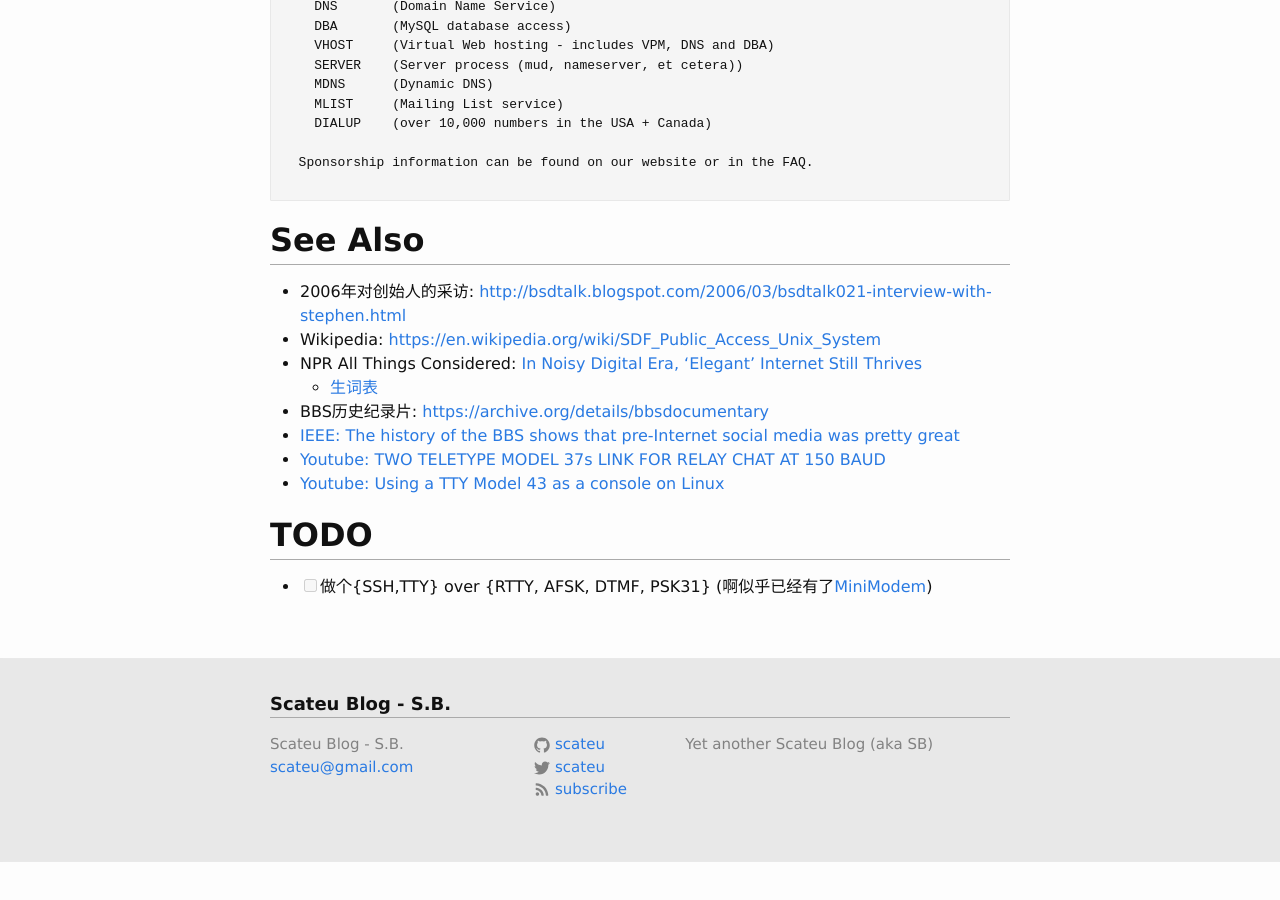
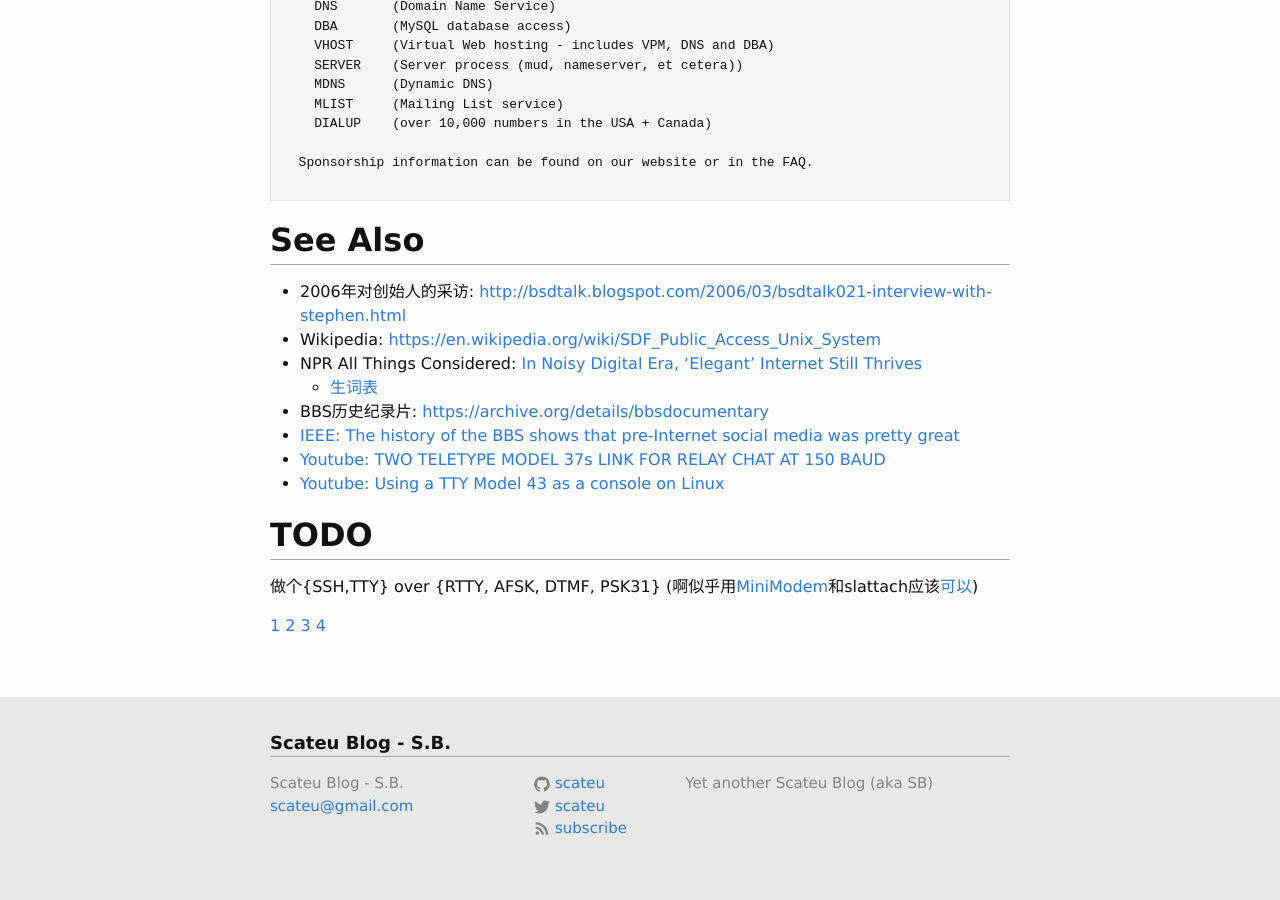
Before and after one commit to scateu/scateu.github.io, a Jekyll site: the page built from _posts/2016-09-25-sdf-dot-org.md, in a window 1280 px wide and 900 px high, scrolled down 5469 px. Built offline with Jekyll 4.4.1, drawn with Linux system fonts in a browser that asks for light colours; nearby versions of some CDN libraries; comment, search, counter and statistics services are not loaded; before the commit the page ends 6330 px from its top, so only the background shows below that.

Commit message:
Tue Jan 30 20:47:42 HKT 2018

```diff
--- a/_posts/2016-09-25-sdf-dot-org.md
+++ b/_posts/2016-09-25-sdf-dot-org.md
@@ -274,4 +274,6 @@ Subject: What is the Super Dimensional Fortress - READ THIS
 
 ## TODO
 
- - [ ] 做个{SSH,TTY} over {RTTY, AFSK, DTMF, PSK31} (啊似乎已经有了[MiniModem](http://www.whence.com/minimodem/))
+做个{SSH,TTY} over {RTTY, AFSK, DTMF, PSK31} (啊似乎用[MiniModem](http://www.whence.com/minimodem/)和slattach应该[可以](https://xenoworld.de/knowledge/slip.html))
+
+[1](https://wwija.com/computer-internet-technology/2164908_possible-to-configure-login-tty-over-audio-device-morse-code-or-similar.html) [2](https://unix.stackexchange.com/questions/45228/possible-to-configure-login-tty-over-audio-device-morse-code-or-similar) [3](https://github.com/svancau/ip-minimodem) [4](https://xenoworld.de/knowledge/slip.html)
```
